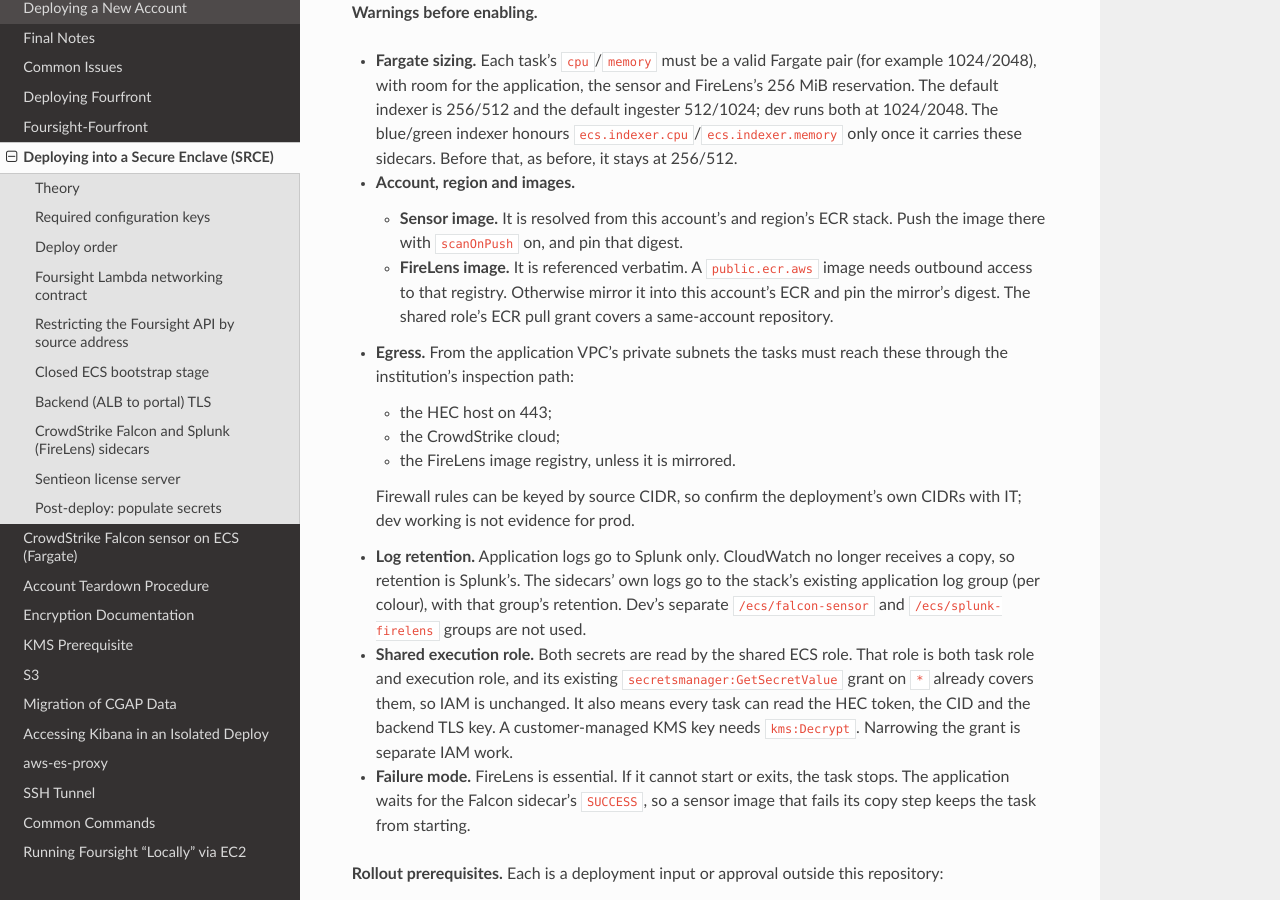
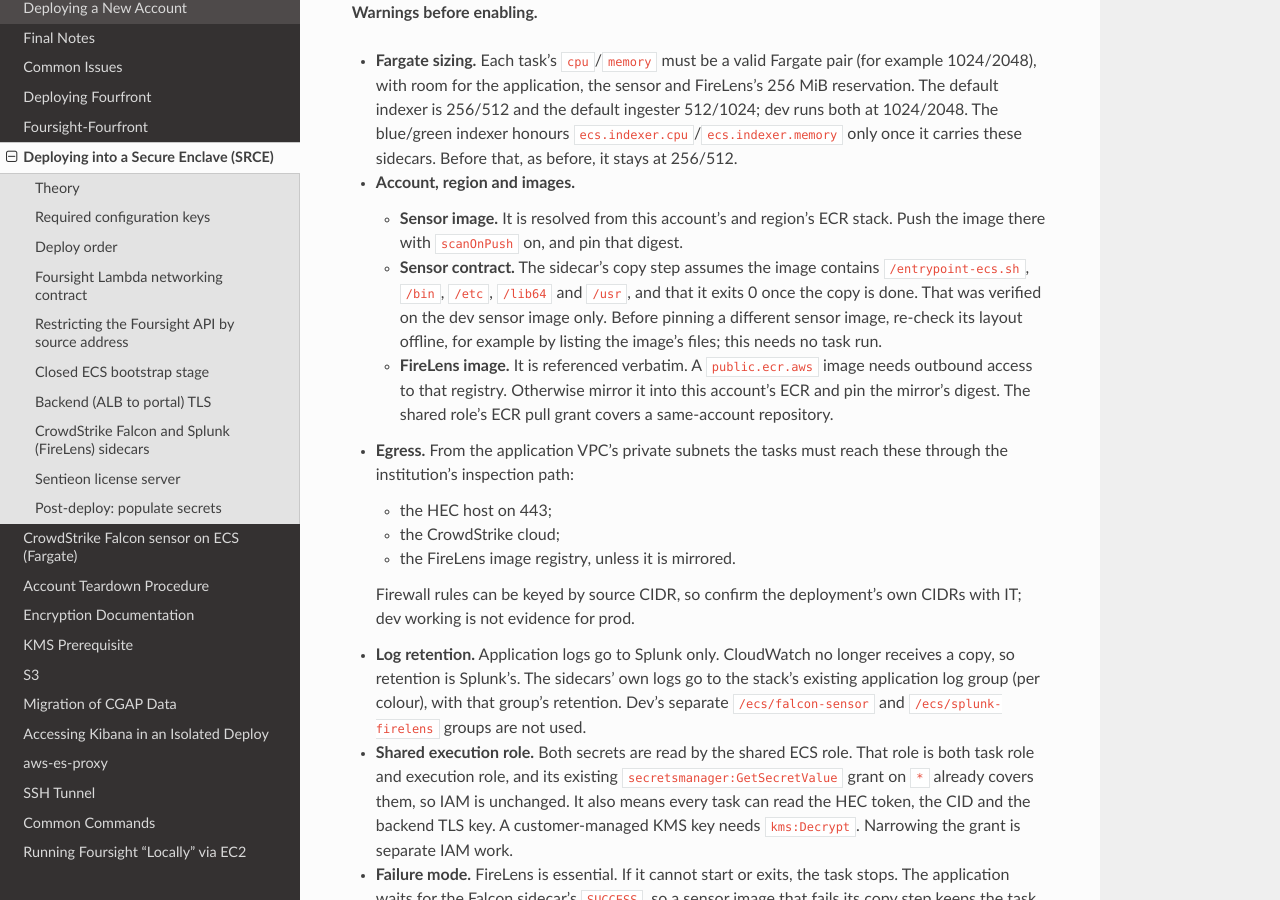
Before and after one commit to 4dn-dcic/4dn-cloud-infra, a Sphinx documentation site: the page built from docs/source/deploy_srce.rst, in a window 1280 px wide and 900 px high, scrolled down 11072 px. Built offline with Sphinx 7.4.7 and the Read the Docs theme 3.1.0, drawn with Linux system fonts in a browser that asks for light colours.

Commit message:
Note that the Falcon copy-step contract must be re-checked for a new sensor image

```diff
--- a/docs/source/deploy_srce.rst
+++ b/docs/source/deploy_srce.rst
@@ -475,6 +475,11 @@ Inputs for a feature that is off are ignored.
 
   * **Sensor image.** It is resolved from this account's and region's ECR stack. Push the image
     there with ``scanOnPush`` on, and pin that digest.
+  * **Sensor contract.** The sidecar's copy step assumes the image contains
+    ``/entrypoint-ecs.sh``, ``/bin``, ``/etc``, ``/lib64`` and ``/usr``, and that it exits 0 once
+    the copy is done. That was verified on the dev sensor image only. Before pinning a different
+    sensor image, re-check its layout offline, for example by listing the image's files; this
+    needs no task run.
   * **FireLens image.** It is referenced verbatim. A ``public.ecr.aws`` image needs outbound
     access to that registry. Otherwise mirror it into this account's ECR and pin the mirror's
     digest. The shared role's ECR pull grant covers a same-account repository.
```
